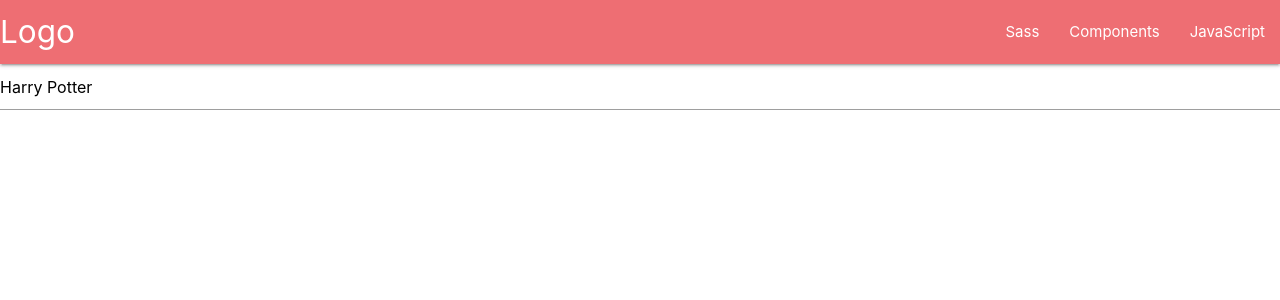
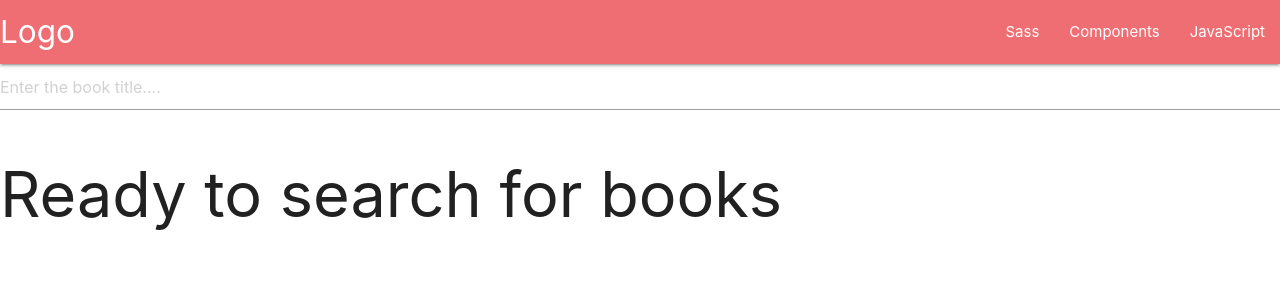
Before and after one commit to Jlin72/Books-search, a React (Create React App) app in the folder Client/: page / in a window 1280 px wide. Shown: the top 300 px of the page. Built offline with nearby package versions, Linux system fonts and the light colour scheme.

Commit message:
Working on the search functionality of the app using google books api
The app as of now is able to search the api for books and will use state to store the information

```diff
--- a/Client/src/App.js
+++ b/Client/src/App.js
@@ -1,12 +1,18 @@
 import React, { useEffect } from 'react';
-import Navbar from './components/Navbar/Navbar';
-import Searchbar from './components/Searchbar/SearcBar';
+import {BrowserRouter as Router, Route} from 'react-router-dom';
+import Home from './pages/Home';
+import { BookProvider } from './utils/GlobalState';
 
 function App() {
   return (
     <>
-    <Navbar />
-    <Searchbar />
+      <Router>
+        <Route>
+          <BookProvider>
+            <Route exact path='/' component={Home} />
+          </BookProvider>
+        </Route>
+      </Router>
     </>
   );
 }
--- /dev/null
+++ b/Client/src/components/BookSearchList/BookSearchList.js
@@ -0,0 +1,14 @@
+import React from 'react';
+import { useBookContext } from '../../utils/GlobalState';
+
+const BookSearchList = () => {
+  const [state, dispatch] = useBookContext();
+
+  return(
+    <>
+      {state.books.length ? state.books.map(book => <h1>{book.volumeInfo.title}</h1>) : <h1>Ready to search for books</h1>}
+    </>
+  )
+}
+
+export default BookSearchList;
--- a/Client/src/components/Searchbar/SearcBar.js
+++ b/Client/src/components/Searchbar/SearcBar.js
@@ -1,13 +1,24 @@
-import React from 'react';
+import React, { useRef } from 'react';
 import Wrapper from '../Wrapper/Wrapper';
 import API from '../../utils/api';
+import { FIND_BOOK } from '../../utils/actions';
+import { useBookContext } from '../../utils/GlobalState';
 
 const Searchbar = () => {
+  const inputBookTitle = useRef();
+
+  const [state, dispatch] = useBookContext();
 
   const handleSubmit = (e) => {
     e.preventDefault();
-    API.getBooks('Harry Potter')
-    .then(data=>console.log(data.data.items));
+    API.getBooks(inputBookTitle.current.value)
+    .then(data=>{
+      console.log(data.data.items);
+      dispatch({
+        type: FIND_BOOK,
+        books: data.data.items
+      });
+    });
   }
 
   return(
@@ -15,7 +26,8 @@ const Searchbar = () => {
       <form onSubmit = {handleSubmit}>
         <input
           name='bookSearch'
-          value="Harry Potter"
+          placeholder="Enter the book title...."
+          ref= {inputBookTitle}
         />
       </form>
     </Wrapper>
--- /dev/null
+++ b/Client/src/pages/Home.js
@@ -0,0 +1,15 @@
+import React from 'react';
+import Navbar from '../components/Navbar/Navbar';
+import Searchbar from '../components/Searchbar/SearcBar';
+import BookSearchList from '../components/BookSearchList/BookSearchList';
+const Home = () => {
+  return(
+    <>
+      <Navbar />
+      <Searchbar />
+      <BookSearchList />
+    </>
+  )
+}
+
+export default Home;
```
